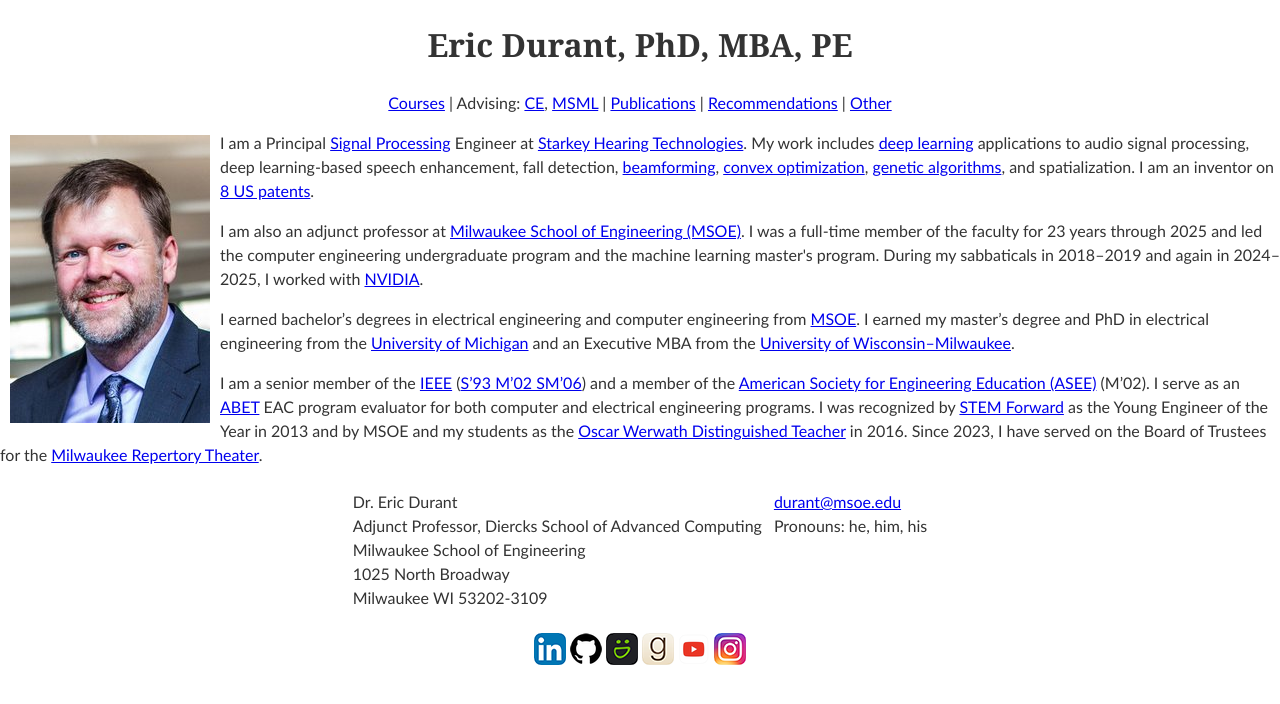
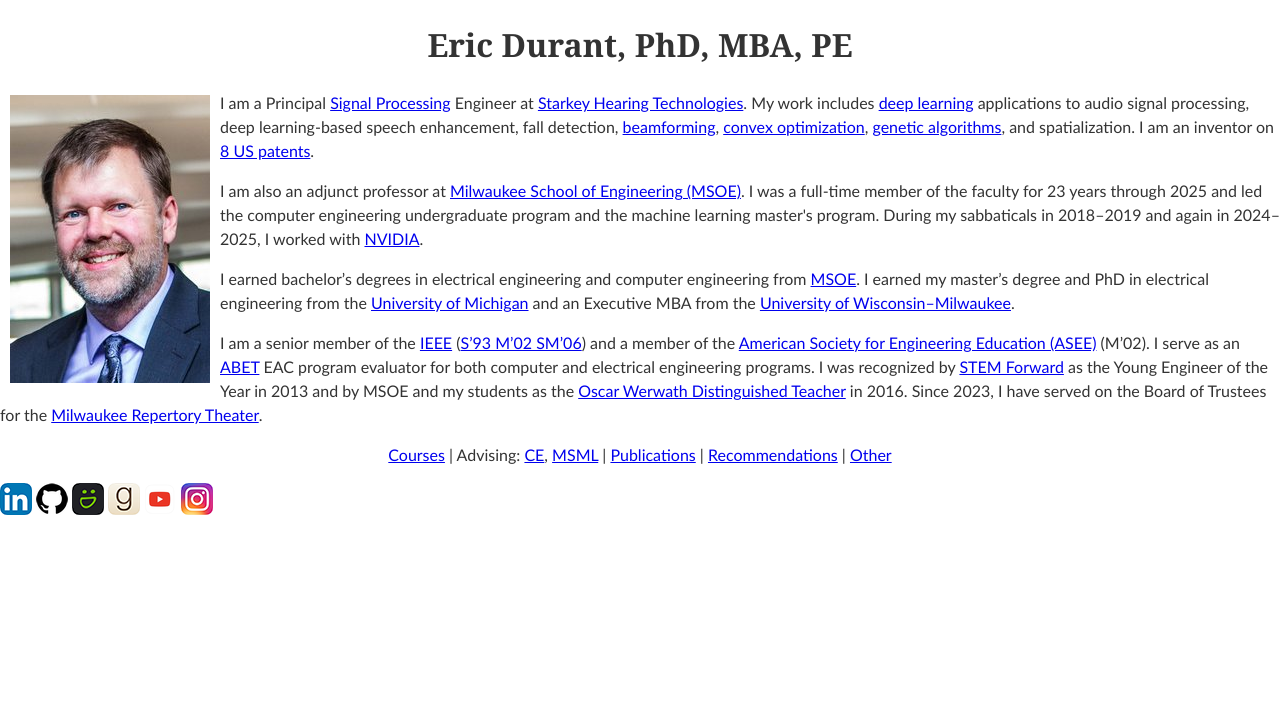
Before and after one commit to edurant/edurant.github.io, a Jekyll site: the page built from index.html, in a window 1280 px wide. Shown: the top 704 px of the page. Built offline with Jekyll 4.4.1, drawn with Linux system fonts in a browser that asks for light colours.

Commit message:
Update index.html

```diff
--- a/index.html
+++ b/index.html
@@ -13,14 +13,6 @@
 <body>
 
 <h1 align="center">{{page.title}}</h1>
-
-<div align="center">
-    <p><a href="courses/">Courses</a>
-    | Advising: <a href="advising/">CE</a>, <a href="advising/msml.html">MSML</a>
-    | <a href="https://scholar.google.com/citations?user=FSlPi_wAAAAJ">Publications</a>
-    | <a href="rec.html">Recommendations</a>
-    | <a href="misc/">Other</a></p>
-</div>
 
 <p><img src="graphics/ead.jpg" align="left" hspace="10" vspace="4"
 alt="[Portrait - November 2021]" width="200" height="288">I am a Principal <a href="https://en.wikipedia.org/wiki/Digital_signal_processing">Signal Processing</a>
@@ -47,16 +39,12 @@
 Since 2023, I have served on the Board of Trustees for the <a href="https://www.milwaukeerep.com/">Milwaukee Repertory Theater</a>.<br clear="left" /></p>
 
 <div align="center">
-<table border="0" cellpadding="5"><tr valign="top">
-    <td>Dr. Eric Durant
-        <br/>Adjunct Professor, Diercks School of Advanced Computing
-        <br/>Milwaukee School of Engineering
-        <br/>1025 North Broadway
-        <br/>Milwaukee WI 53202-3109</td>
-    <td><a href="mailto:durant@msoe.edu">durant@msoe.edu</a>
-        <br/>Pronouns: he, him, his
-    </td>
-</tr></table>
+    <p><a href="courses/">Courses</a>
+    | Advising: <a href="advising/">CE</a>, <a href="advising/msml.html">MSML</a>
+    | <a href="https://scholar.google.com/citations?user=FSlPi_wAAAAJ">Publications</a>
+    | <a href="rec.html">Recommendations</a>
+    | <a href="misc/">Other</a></p>
+</div>
 
 <p><a href="https://www.linkedin.com/in/durant/" title="My LinkedIn profile"><img src="graphics/linkedin-32.png" width="32" height="32" border="0" srcset="graphics/linkedin-32.png 1x, graphics/linkedin-64.png 2x"/></a>
    <a href="https://github.com/edurant" title="My GitHub Page"><img src="graphics/github-32.png" width="32" height="32" border="0" srcset="graphics/github-32.png 1x, graphics/github-64.png 2x"/></a>
```
